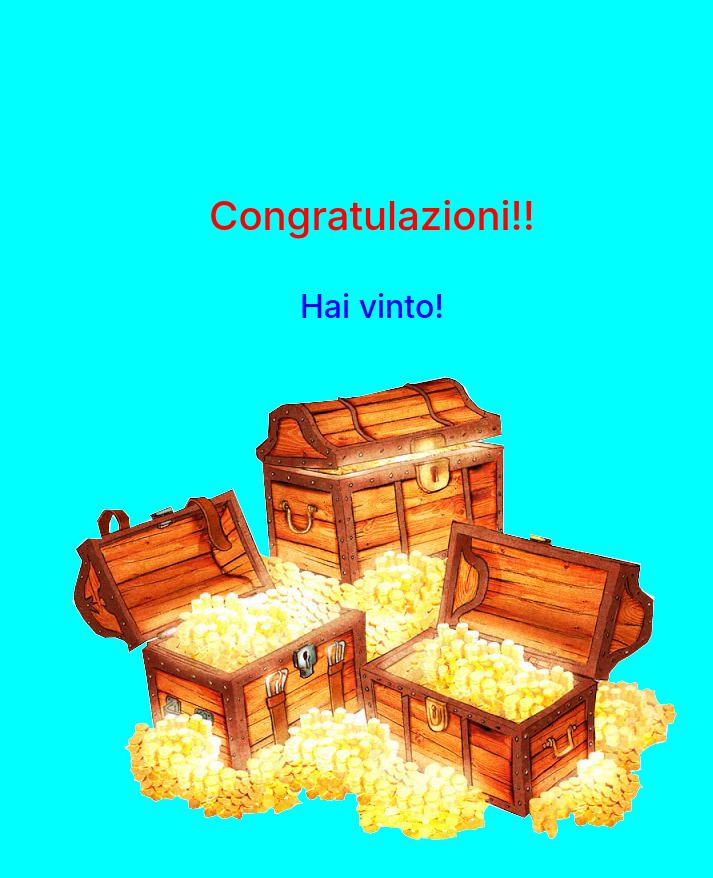
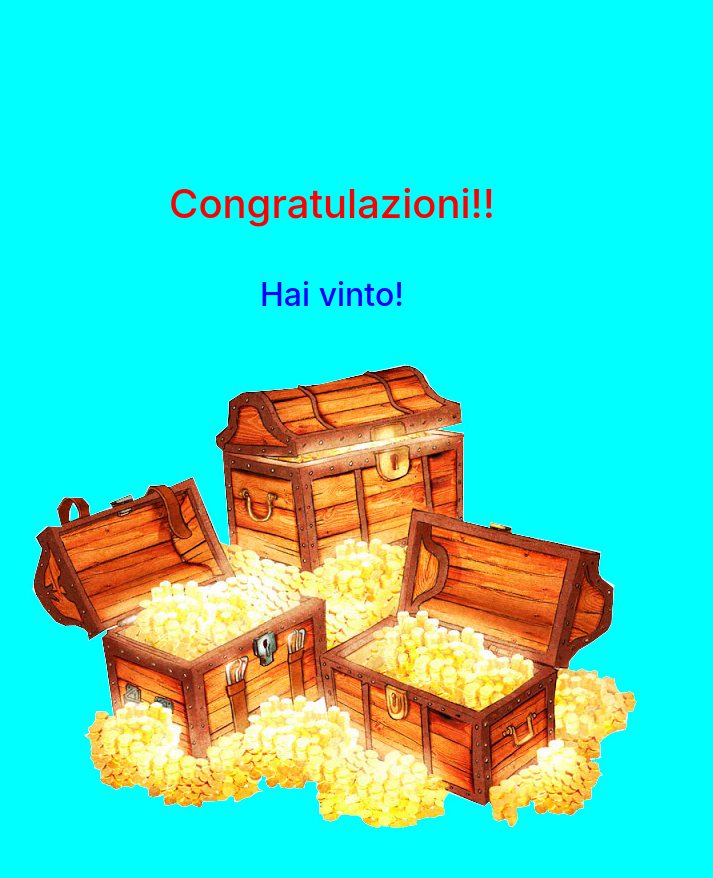
Before and after one commit to TDSOJohn/museum_quiz, a PHP site: page /html/fine.html in a window 1280 px wide. Shown: the whole page, without its empty margins (268-981 px from the left). After the commit the page ends 834 px from the top, so only its background shows below. Run offline with PHP 8.4, Linux system fonts and the light colour scheme.

Commit message:
Update fine.css

```diff
--- a/client_side/css/fine.css
+++ b/client_side/css/fine.css
@@ -1,4 +1,7 @@
 body {
+    min-height: 500px;
+    max-width: 1200px;
+    overflow-y: hidden;
     background-color: aqua;
     font-size: 50cm;
 }
```
